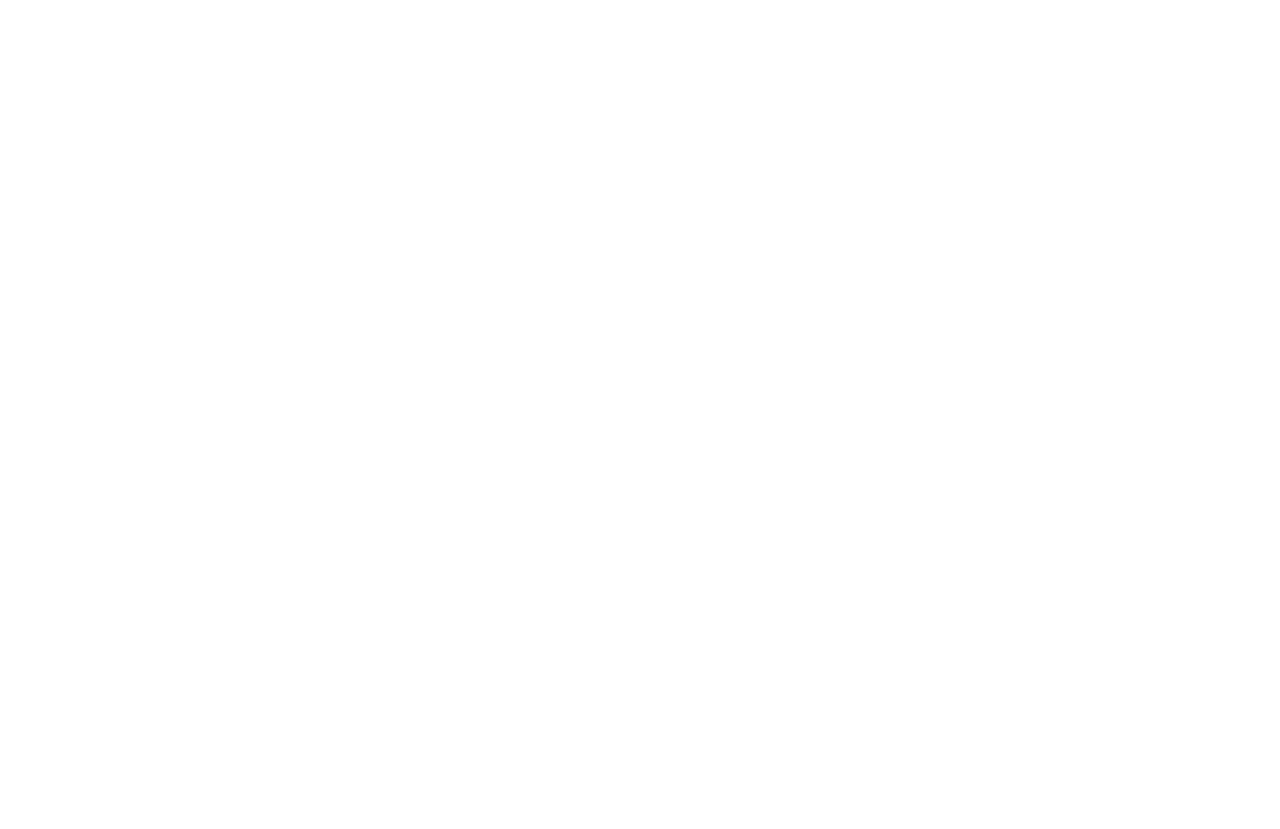
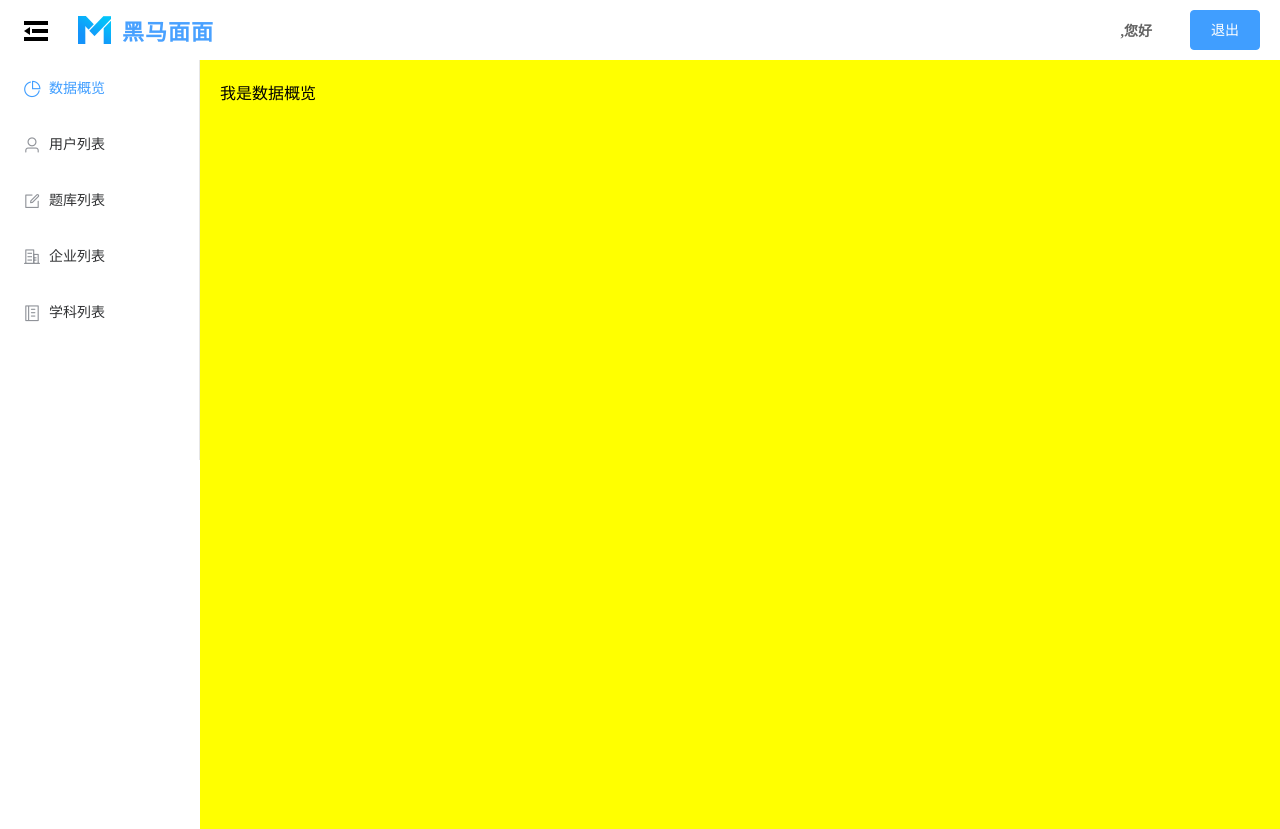
Before and after one commit to it-zhengwei/heimamm, a Vue app: page /#/layout/data in a window 1280 px wide. Before the commit the page ends 800 px from the top, so only its background shows below. Built offline with nearby package versions, Linux system fonts and the light colour scheme; no server answers; sample sign-in values are in the browser's storage.

Commit message:
修改请求拦截器的跳转bug和路由配置、路由嵌套

```diff
--- a/src/api/newAxios.js
+++ b/src/api/newAxios.js
@@ -31,7 +31,7 @@
       removeItem()
       //跳转到登录页
       //因为在js里 this.$router是在VUE实例对象里使用 这里不适用  因为this.$router=router
-      router.push("./login")
+      router.push("/login")
       //返回错误  终止执行then
       return Promise.reject("请登录")
     } else {
--- a/src/router/index.js
+++ b/src/router/index.js
@@ -3,6 +3,12 @@
 Vue.use(VueRouter)
 import layout from "@/views/layout/layout.vue"
 import login from "@/views/login/login.vue"
+//导入组件
+import data from "@/views/layout/children/data.vue"
+import enterpriseList from "@/views/layout/children/enterpriseList.vue"
+import questionList from "@/views/layout/children/questionList.vue"
+import subject from "@/views/layout/children/subject.vue"
+import userList from "@/views/layout/children/userList.vue"
 const router = new VueRouter({
   routes: [
     {
@@ -16,7 +22,36 @@
     {
       path: "/layout",
       component: layout,
+      redirect: "/layout/data",
+      children: [
+        {
+          path: "/layout/data", //如果不写/ 直接写名字 是相对模式 /layout/名字  如果是完整模式写 /layout/名字
+          component: data,
+        },
+        {
+          path: "enterpriseList",
+          component: enterpriseList,
+        },
+        {
+          path: "/layout/questionList",
+          component: questionList,
+        },
+        {
+          path: "subject",
+          component: subject,
+        },
+        {
+          path: "/layout/userList",
+          component: userList,
+        },
+      ],
     },
   ],
 })
+
+const originalPush = VueRouter.prototype.push
+VueRouter.prototype.push = function push(location) {
+  return originalPush.call(this, location).catch((err) => err)
+}
+
 export default router
--- /dev/null
+++ b/src/views/layout/children/data.vue
@@ -0,0 +1,10 @@
+<template>
+  <div>我是数据概览</div>
+</template>
+
+<script>
+export default {};
+</script>
+
+<style>
+</style>
--- /dev/null
+++ b/src/views/layout/children/enterpriseList.vue
@@ -0,0 +1,10 @@
+<template>
+  <div>我是企业列表</div>
+</template>
+
+<script>
+export default {};
+</script>
+
+<style>
+</style>
--- /dev/null
+++ b/src/views/layout/children/questionList.vue
@@ -0,0 +1,10 @@
+<template>
+  <div>我是题库列表</div>
+</template>
+
+<script>
+export default {};
+</script>
+
+<style>
+</style>
--- /dev/null
+++ b/src/views/layout/children/subject.vue
@@ -0,0 +1,10 @@
+<template>
+  <div>我是学科列表</div>
+</template>
+
+<script>
+export default {};
+</script>
+
+<style>
+</style>
--- /dev/null
+++ b/src/views/layout/children/userList.vue
@@ -0,0 +1,10 @@
+<template>
+  <div>我是用户列表</div>
+</template>
+
+<script>
+export default {};
+</script>
+
+<style>
+</style>
--- a/src/views/layout/layout.vue
+++ b/src/views/layout/layout.vue
@@ -20,31 +20,38 @@
       </el-header>
       <el-container>
         <el-aside width="auto" class="nav">
-          <el-menu default-active="2" class="el-menu-vertical-demo" :collapse="fold">
-            <el-menu-item index="2">
+          <el-menu
+            :default-active="$route.path"
+            :router="true"
+            class="el-menu-vertical-demo"
+            :collapse="fold"
+          >
+            <el-menu-item index="/layout/data">
               <i class="el-icon-pie-chart"></i>
               <span slot="title">数据概览</span>
             </el-menu-item>
 
-            <el-menu-item index="4">
+            <el-menu-item index="/layout/userList">
               <i class="el-icon-user"></i>
               <span slot="title">用户列表</span>
             </el-menu-item>
-            <el-menu-item index="5">
+            <el-menu-item index="/layout/questionList">
               <i class="el-icon-edit-outline"></i>
               <span slot="title">题库列表</span>
             </el-menu-item>
-            <el-menu-item index="6">
+            <el-menu-item index="/layout/enterpriseList">
               <i class="el-icon-office-building"></i>
               <span slot="title">企业列表</span>
             </el-menu-item>
-            <el-menu-item index="7">
+            <el-menu-item index="/layout/subject">
               <i class="el-icon-notebook-2"></i>
               <span slot="title">学科列表</span>
             </el-menu-item>
           </el-menu>
         </el-aside>
-        <el-main class="main">Main</el-main>
+        <el-main class="main">
+          <router-view></router-view>
+        </el-main>
       </el-container>
     </el-container>
   </div>
@@ -103,7 +110,7 @@
         width: 34px;
         height: 30px;
         font-size: 32px;
-        margin: 0 24px 0 15px;
+        margin: 0 24px 0 0;
       }
       .layout_logo {
         width: 33px;
@@ -145,9 +152,12 @@
     background-color: #ffffff;
   }
   .main {
+    width: 100%;
+    height: 769px;
     background-color: yellow;
   }
 }
+// 如果有.el-menu-vertical-demo这个类没有.el-menu--collapse这个类这个样式就生效  collapse控制着.el-menu--collapse
 .el-menu-vertical-demo:not(.el-menu--collapse) {
   width: 200px;
   min-height: 400px;
```
